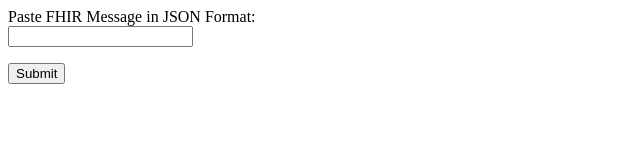
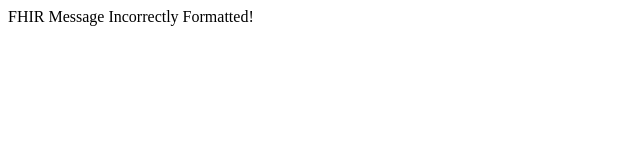
Before and after one commit to lnahian/lnahian.github.io, a plain HTML site: page index.html in a window 1280 px wide. Both pictures are taken after a click on the button "Submit". Shown: the whole page, without its empty margins (0-640 px from the left). Drawn offline with Linux system fonts and the light colour scheme.

Commit message:
Update index.html

```diff
--- a/index.html
+++ b/index.html
@@ -6,7 +6,7 @@
 
 <SCRIPT LANGUAGE="JavaScript">
 
-window.onload = function(form) {
+function testResults(form) {
 
 	var validFormat = true;
 
```
